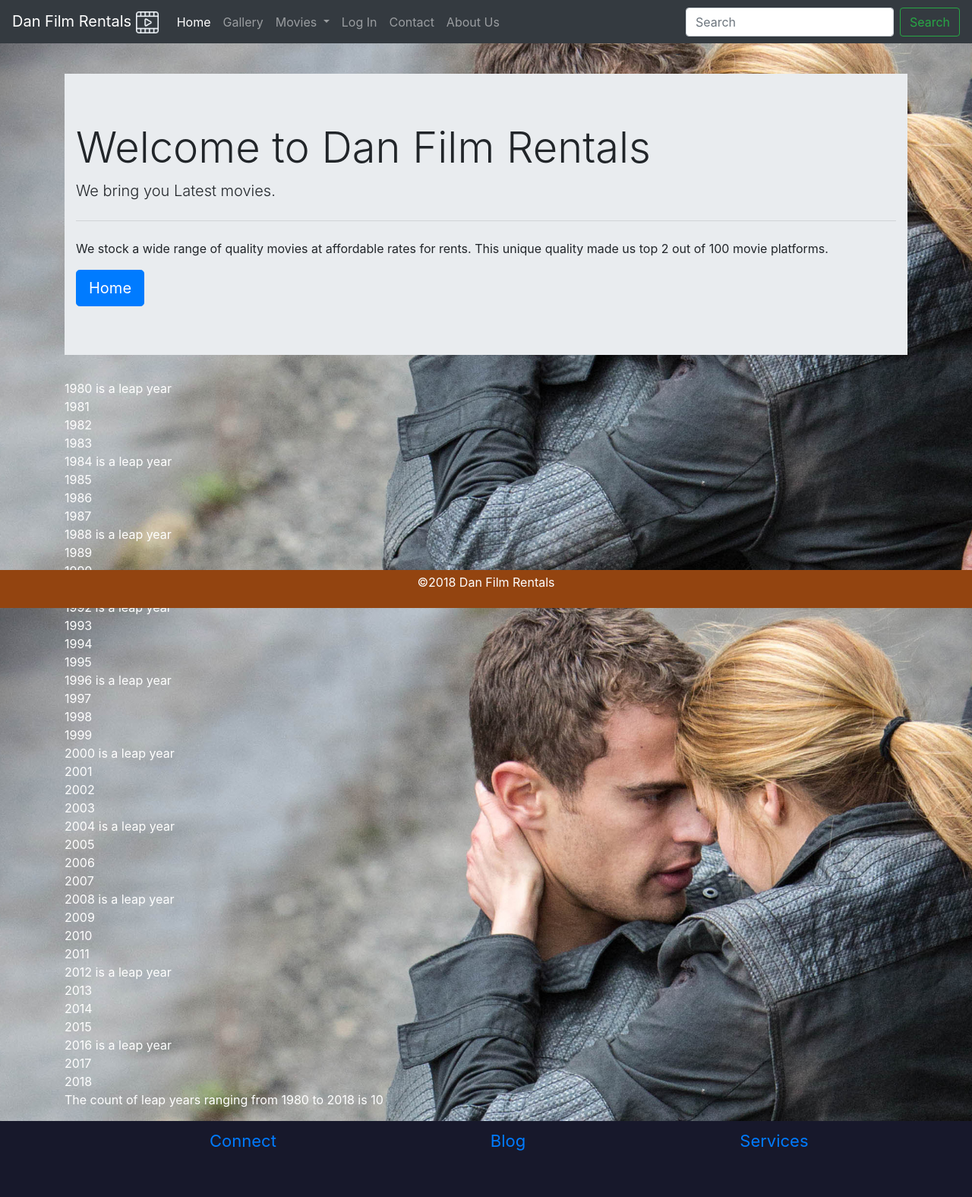
After one commit to nonsoo24/dan-film-rentals, a PHP site: page /year.php in a window 1280 px wide. The commit adds this page. Shown: the whole page at 76% size. Run offline with PHP 8.4, Linux system fonts and the light colour scheme.

Commit message:
year added

```diff
--- a/index.css
+++ b/index.css
@@ -160,12 +160,13 @@ body {
 
             margin-left: 20px;
             font-size: 30px;
-            font-family:
+            color: white;
         }
 
         .trend {
 
              margin-left: 20px;
+             color: white;
         }
 
 
@@ -276,3 +277,9 @@ body {
 
             widith :100%;
         }
+
+        .year {
+
+            text-align: center;
+            background-color: white;
+        }
--- a/index.html
+++ b/index.html
@@ -26,7 +26,7 @@
   <div class="collapse navbar-collapse" id="navbarSupportedContent">
     <ul class="navbar-nav mr-auto">
       <li class="nav-item active">
-        <a class="nav-link" href="index.html">Home <span class="sr-only"></span></a>
+        <a class="nav-link" href="year.php">Home <span class="sr-only"></span></a>
       </li>
       <li class="nav-item">
         <a class="nav-link" href="gallery.html">Gallery</a>
@@ -81,7 +81,7 @@
 </div>
 
 <div class="container">
-  <h3 style="text-align: center;">2018 Latest</h3>
+  <h3 style="text-align: center; color: white">2018 Latest</h3>
  <div id="carouselExampleIndicators" class="carousel slide" data-ride="carousel">
   <ol class="carousel-indicators">
     <li data-target="#carouselExampleIndicators" data-slide-to="0" class="active"></li>
--- /dev/null
+++ b/year.php
@@ -0,0 +1,130 @@
+ <!DOCTYPE html>
+
+<html lang="en">
+
+<head>
+
+        <meta charset="utf-8" />
+        <meta http-equiv="X-UA-Compatible" content="IE=edge">
+        <title>Week 7 Assignment</title>
+        <meta name="viewport" content="width=device-width, initial-scale=1">
+        <link rel="stylesheet" type="text/css" href="index.css">
+       <link rel="stylesheet" type="text/css" href="css/bootstrap.css">
+
+
+
+</head>
+
+
+
+<nav class="navbar navbar-expand-lg navbar-fixed-top navbar-dark bg-dark">
+  <a class="navbar-brand" href="index.html">Dan Film Rentals  <img src="img/logo.png" alt="logo" class="logo"></a>
+  <button class="navbar-toggler" type="button" data-toggle="collapse" data-target="#navbarSupportedContent" aria-controls="navbarSupportedContent" aria-expanded="false" aria-label="Toggle navigation">
+    <span class="navbar-toggler-icon"></span>
+  </button>
+
+  <div class="collapse navbar-collapse" id="navbarSupportedContent">
+    <ul class="navbar-nav mr-auto">
+      <li class="nav-item active">
+        <a class="nav-link" href="#">Home <span class="sr-only"></span></a>
+      </li>
+      <li class="nav-item">
+        <a class="nav-link" href="gallery.html">Gallery</a>
+      </li>
+      <li class="nav-item dropdown">
+        <a class="nav-link dropdown-toggle" href="movies.html" id="navbarDropdown" role="button" data-toggle="dropdown" aria-haspopup="true" aria-expanded="false">
+          Movies
+        </a>
+        <div class="dropdown-menu" aria-labelledby="navbarDropdown">
+          <a class="dropdown-item" href="movies.html">Action</a>
+          <a class="dropdown-item" href="movies.html">Romance</a>
+           <a class="dropdown-item" href="movies.html">Comedy</a>
+          <div class="dropdown-divider"></div>
+          <a class="dropdown-item" href="movies.html">Others</a>
+        </div>
+      </li>
+      <li class="nav-item">
+        <a class="nav-link" href="login.html">Log In</a>
+      </li>
+      <li class="nav-item">
+        <a class="nav-link" href="contact.html">Contact</a>
+      </li>
+      <li class="nav-item">
+        <a class="nav-link" href="about.html">About Us</a>
+      </li>
+    </ul>
+    <form class="form-inline my-2 my-lg-0">
+      <input class="form-control mr-sm-2" type="search" placeholder="Search" aria-label="Search">
+      <button class="btn btn-outline-success my-2 my-sm-0" type="submit">Search</button>
+    </form>
+  </div>
+</nav>
+
+
+<main>
+	<p id="#films">&nbsp;</div>
+
+<div class="container">
+  <div  class="jumbotron jumbotron-fluid">
+  <div class="container">
+    <h1 class="display-4">Welcome to Dan Film Rentals</h1>
+    <p class="lead">We bring you Latest movies.</p>
+  <hr class="my-4">
+  <p>We stock a wide range of quality movies at affordable rates for rents. This unique quality made us top 2 out of 100 movie platforms.</p>
+  <a class="btn btn-primary btn-lg" href="index.html" role="button">Home</a>
+  </div>
+</div>
+
+
+<p style="color: white;">
+
+	<?php
+
+
+
+		$start_year = 1980;
+		$end_year = 2018;
+		$leap_year_count = 0;
+
+
+		for ($i=$start_year; $i <= $end_year; $i++) {
+			if ((($i % 4) === 0 && ($i % 100) !== 0 ) || ($i % 400) === 0 ){
+				$leap_year_count = $leap_year_count + 1;
+				echo "$i is a leap year" . "<br>";
+			} else {
+				echo "$i"."<br>";
+			}
+		}
+		echo "The count of leap years ranging from $start_year to $end_year is ". $leap_year_count;
+		?>
+
+</p>
+
+
+</main>
+
+		<div class="bottom" style="background-color: #17182B;">
+
+            <ul>
+                 <a href="#"><li>Connect </li></a>
+                 <a href="#"><li>Blog </li></a>
+                <a href="#"><li>Services</li></a>
+
+            </ul>
+  </div>
+
+
+
+
+        <footer>
+             <p>&copy;2018 Dan Film Rentals</p>
+        </footer>
+
+<script src="js/jquery.js"></script>
+<script src="js/bootstrap.js"></script>
+
+</body>
+
+
+
+</html>
```
